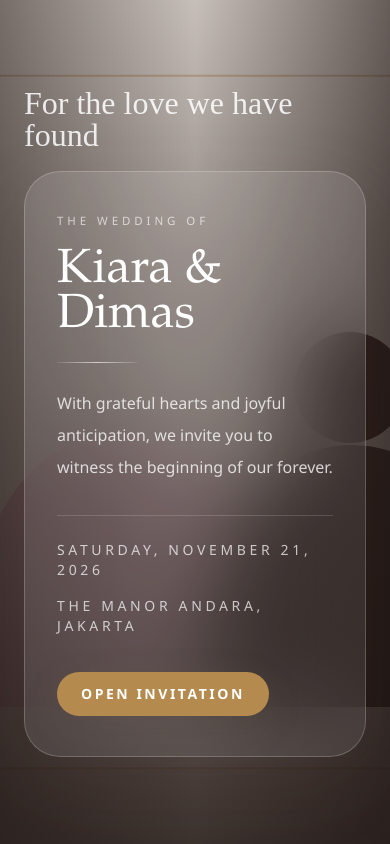
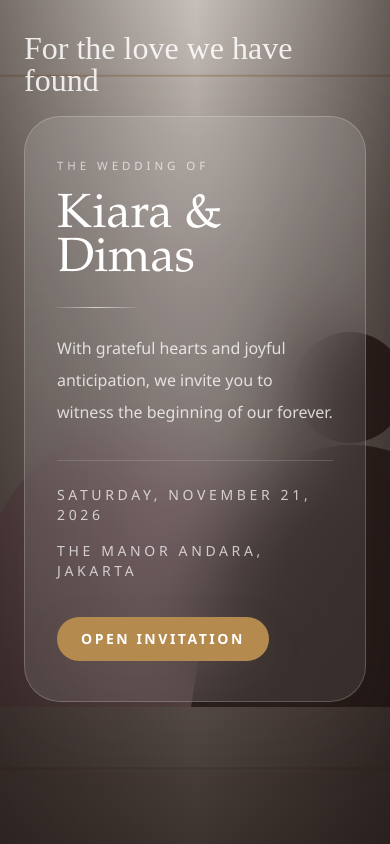
Before and after one commit to ikblmhndra/static-wedding-invitation, a Next.js app: page / in a window 390 px wide. Shown: the top 844 px of the page. Built offline with nearby package versions, Linux system fonts and the light colour scheme.

Commit message:
Enhance README with detailed project features and tech stack; update opening screen styles for improved layout and responsiveness

```diff
--- a/src/components/opening-screen.tsx
+++ b/src/components/opening-screen.tsx
@@ -98,14 +98,14 @@ export function OpeningScreen({
 
       <div
         aria-hidden={opened}
-        className={`fixed inset-0 z-50 overflow-hidden bg-[#221816] text-white transition-all duration-700 ${
+        className={`fixed inset-0 z-50 overflow-y-auto overscroll-contain bg-[#221816] text-white transition-all duration-700 ${
           opened ? "pointer-events-none opacity-0" : "opacity-100"
         }`}
       >
         <ArtDirectedImage image={image} priority sizes="100vw" className="scale-[1.02]" />
         <div className="absolute inset-0 bg-[linear-gradient(180deg,rgba(24,16,14,0.22),rgba(24,16,14,0.82))]" />
         <div className="absolute inset-0 bg-[radial-gradient(circle_at_top,rgba(255,246,239,0.12),transparent_34%),linear-gradient(90deg,rgba(28,18,16,0.52),rgba(28,18,16,0.08),rgba(28,18,16,0.62))]" />
-        <div className="relative flex min-h-screen items-center px-6 py-10 sm:px-10 lg:px-16">
+        <div className="relative flex min-h-[100svh] items-start px-6 py-8 sm:min-h-screen sm:items-center sm:px-10 sm:py-10 lg:px-16">
           <div className="mx-auto grid w-full max-w-6xl gap-8 lg:grid-cols-[1.1fr_0.9fr] lg:items-end">
             <div className="max-w-2xl">
               <p className="script-accent text-white/[0.86]">For the love we have found</p>
```
Also changed, not shown: 2 other files (tests, documents, lock files or other folders).
